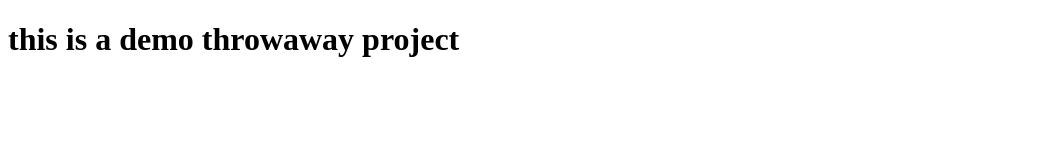
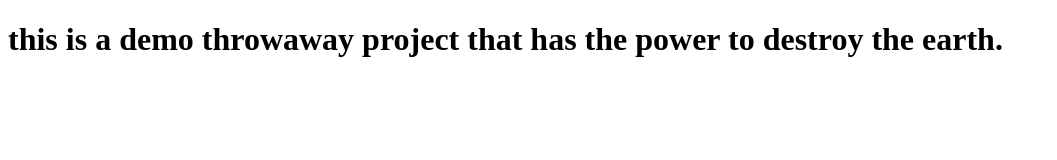
Before and after one commit to mariamkhalifa/kh-m-production, a plain HTML site: page index.html in a window 1280 px wide. Shown: the whole page, without its empty margins (0-1057 px from the left). Drawn offline with Linux system fonts and the light colour scheme.

Commit message:
I changed the title and some words

```diff
--- a/index.html
+++ b/index.html
@@ -2,9 +2,9 @@
 <html lang="en">
 <head>
 	<meta charset="UTF-8">
-	<title>Mariam's sucky Project</title>
+	<title>Logan's Funky Fresh Shoes</title>
 </head>
 <body>
-	<h1>this is a demo throwaway project</h1>
+	<h1>this is a demo throwaway project that has the power to destroy the earth.</h1>
 </body>
 </html>
```
